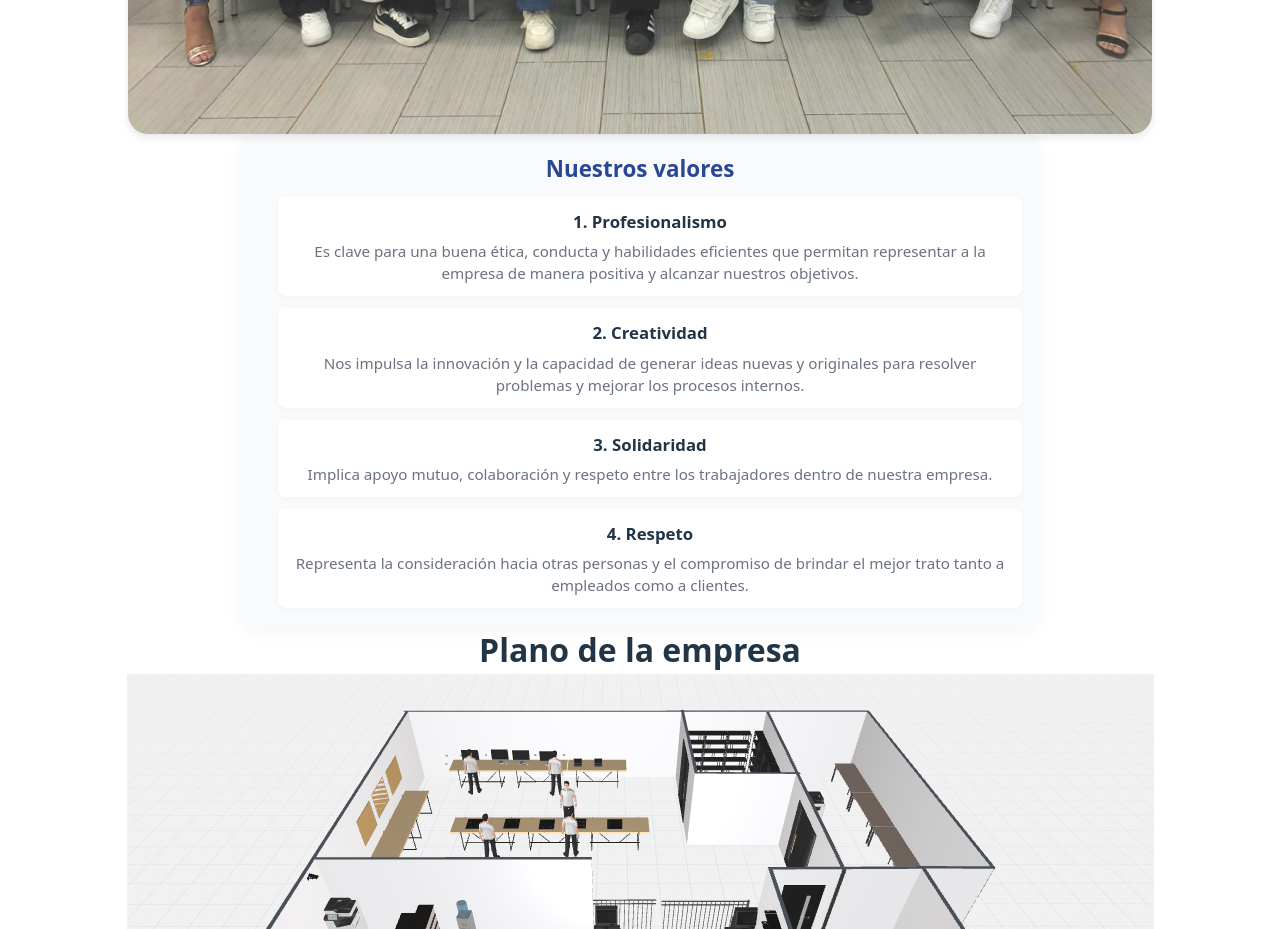
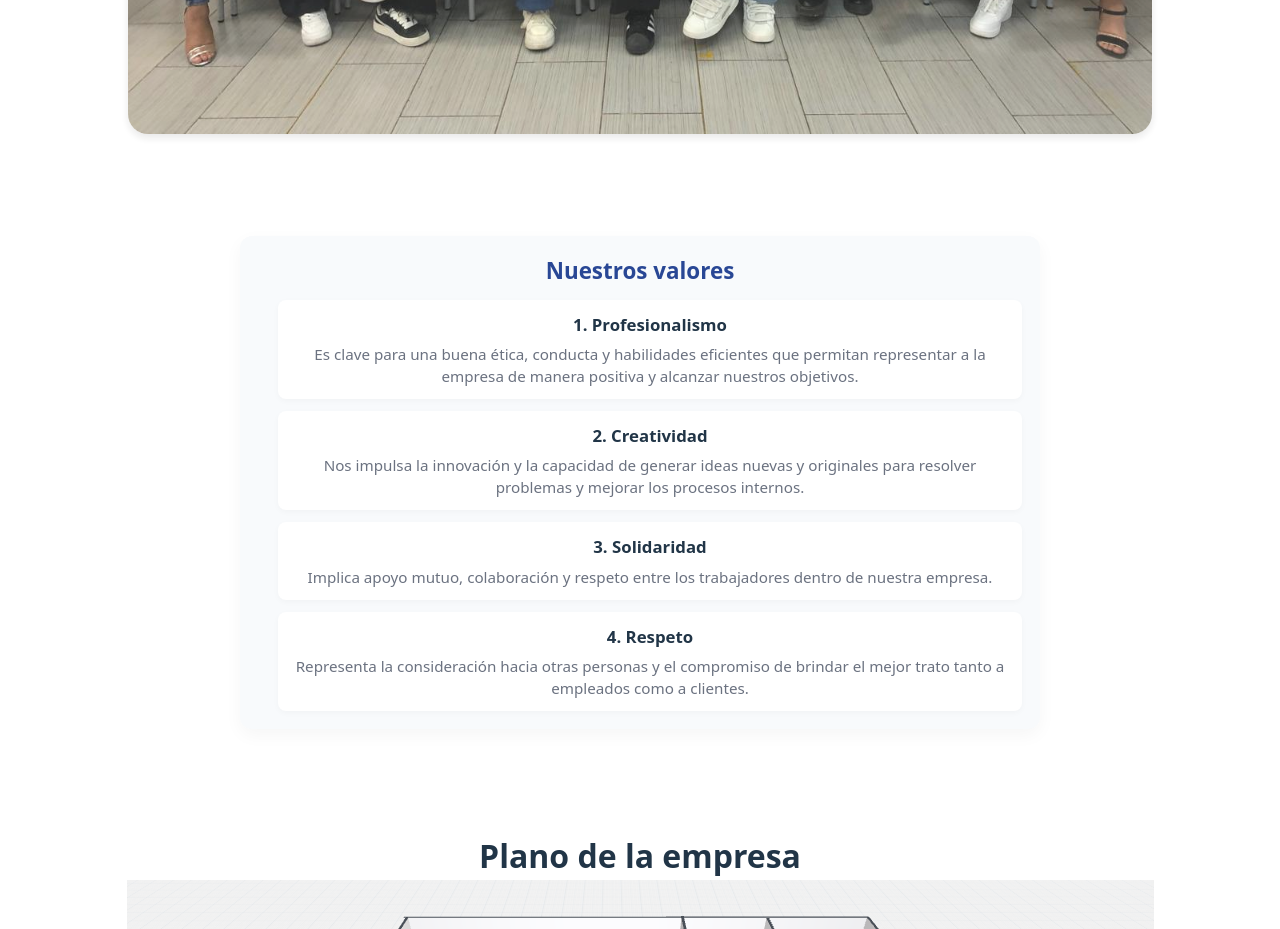
Before and after one commit to 4l0nsoo/MST-web-page, a React (Vite) app in the folder front/: page /aboutus in a window 1280 px wide. Shown: the part 740-1669 px from the top of the page. Built offline with nearby package versions, Linux system fonts and the light colour scheme.

Commit message:
advance 24/10 9:16pm

```diff
--- a/front/src/components/AboutUs.jsx
+++ b/front/src/components/AboutUs.jsx
@@ -14,7 +14,7 @@ function AboutUs() {
           <img src={aboutStart[0]} alt="" />
           <img src={aboutStart[1]} alt="" />
         </div>
-        <section class="values" aria-labelledby="valores-title">
+        <section className="values" aria-labelledby="valores-title">
     <h1 id="valores-title">Nuestros valores</h1>
     <ol>
       <li>
--- a/front/src/components/styles/About.css
+++ b/front/src/components/styles/About.css
@@ -35,9 +35,8 @@
   width: 150px;
 }
     .values {
-      margin-top: 10%;
       max-width:800px;
-      margin:0 auto;
+      margin:10% auto;
       padding:18px;
       border-radius:12px;
       background:var(--card-bg);
```
Also changed, not shown: 1 other file (tests, documents, lock files or other folders).
